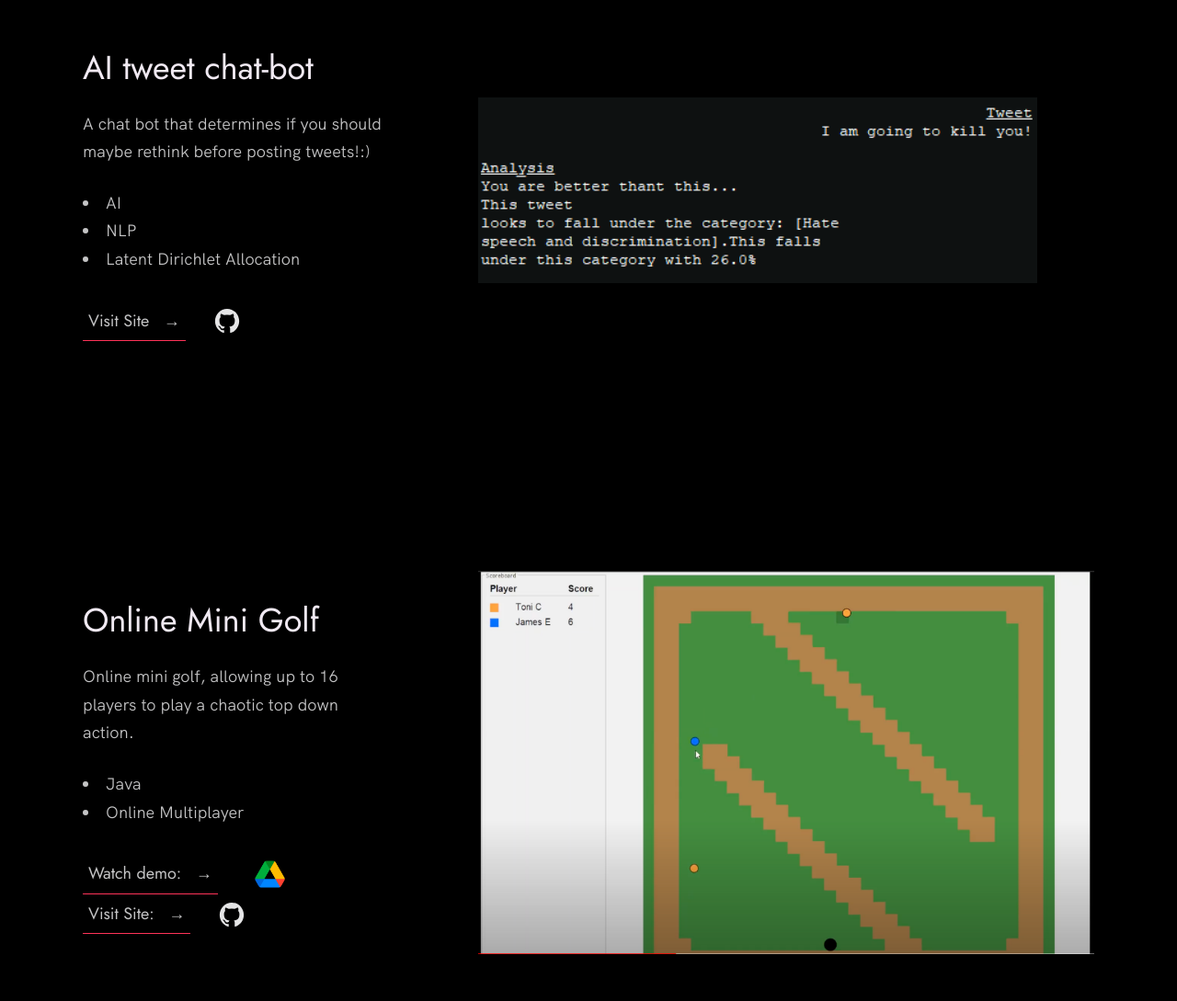
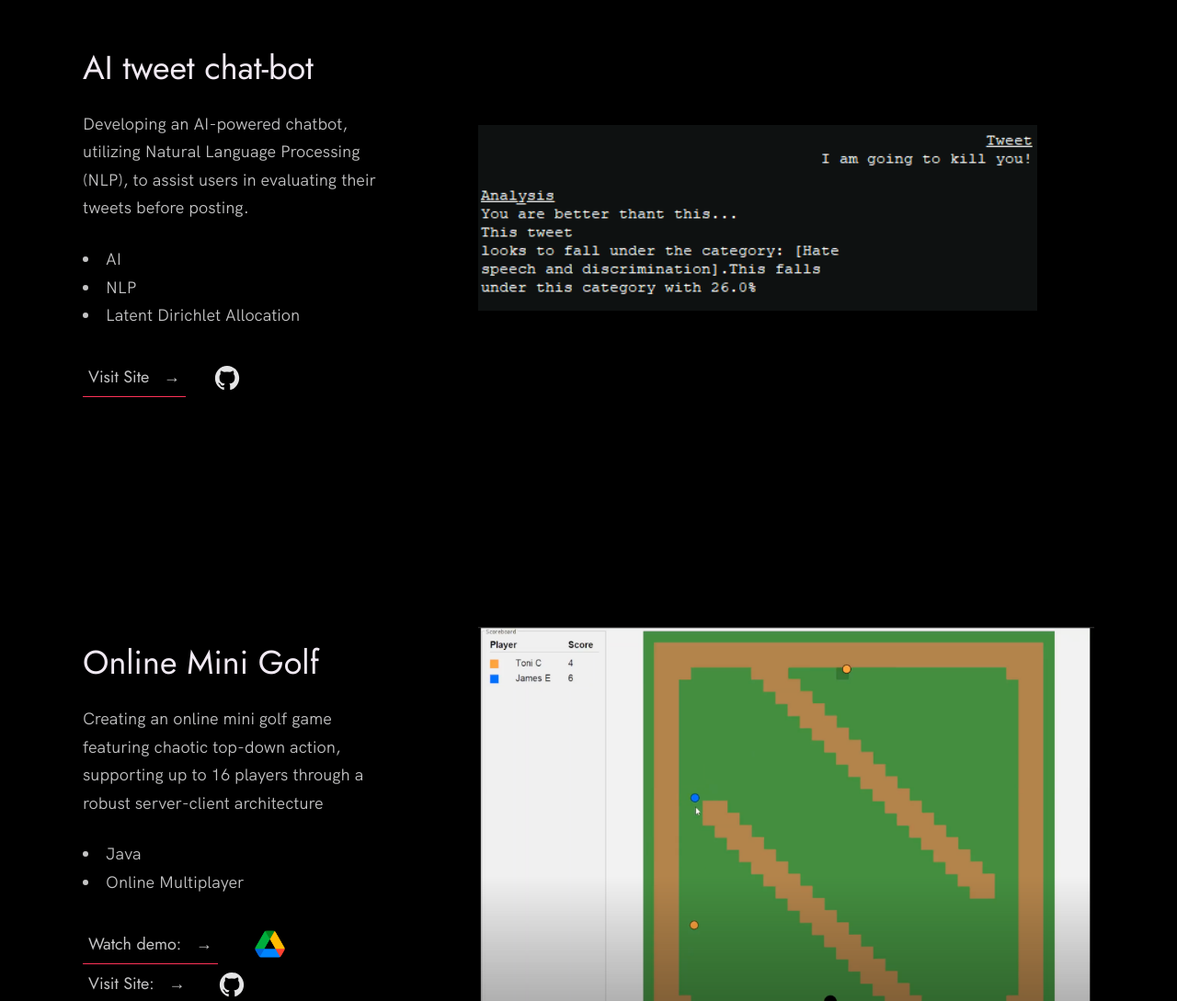
Before and after one commit to trymkyvaag/Portfolio_Kyvaag, a plain HTML site: page index.html in a window 1280 px wide. Shown: the part 1900-2989 px from the top of the page at 92% size. Drawn offline with Linux system fonts and the light colour scheme.

Commit message:
good enough for now

```diff
--- a/index.html
+++ b/index.html
@@ -5,18 +5,12 @@
     <meta charset="UTF-8" />
     <meta name="viewport" content="width=device-width, initial-scale=1.0" />
     <link rel="shortcut icon" type="image/png" href="./images/favicon.png" />
-
-    <!-- Put your site title here -->
     <title>
         Trym Kyvåg | Portfolio
     </title>
 
     <meta name="description" content="Add small description of yourslef.">
-    22 year old Norwegian with a double bachelor in Mathematics and Computer Science
-    <!-- Add some coding keywords below, Ex: (React, CSS etc)
-    <br></br>
-    <meta name="keywords" content="Put your name, skills and some coding keywords" />
-    Python, Java, React, CSS, HTML, Jenkins, CircleCI, R, Js, Docker, Node.js-->
+    22 year old Norwegian with a double Bachelors in Mathematics and Computer Science
     <link rel="stylesheet" href="index.css" />
 </head>
 
@@ -39,10 +33,8 @@
         <div class="header__text-box row">
             <div class="header__text">
                 <h1 class="heading-primary">
-                    <!-- Replace the following name with your name -->
                     <span>Trym Kyvåg</span>
                 </h1>
-                <!-- Put a small paragraph about yourself -->
                 <p>Here are some of my favorite and most memorable projects!</p>
                 <a href="#contact" class="btn btn--pink">Get in touch</a>
             </div>
@@ -65,7 +57,8 @@
                         <div class="work__text">
                             <h3>Merrimack College Capstone Project</h3>
                             <p>
-                                Creating a database and website for handling all the art owned by Merimack College.
+                                Developing a comprehensive database and website to manage Merimack College's art
+                                collection.
                             </p>
                             <ul class="work__list">
                                 <li>HTML</li>
@@ -111,7 +104,8 @@
                         <div class="work__text">
                             <h3>AI tweet chat-bot</h3>
                             <p>
-                                A chat bot that determines if you should maybe rethink before posting tweets!:)
+                                Developing an AI-powered chatbot, utilizing Natural Language Processing (NLP), to assist
+                                users in evaluating their tweets before posting.
                             </p>
                             <ul class="work__list">
                                 <li>AI</li>
@@ -140,7 +134,8 @@
                         <div class="work__text">
                             <h3>Online Mini Golf</h3>
                             <p>
-                                Online mini golf, allowing up to 16 players to play a chaotic top down action.
+                                Creating an online mini golf game featuring chaotic top-down action, supporting up to 16
+                                players through a robust server-client architecture
                             </p>
                             <ul class="work__list">
                                 <li>Java</li>
@@ -177,14 +172,11 @@
         </section>
 
 
-        <!-- ***** About ***** -->
-
         <section class="about" id="about">
             <div class="row">
                 <h2>About Me</h2>
                 <div class="about__content">
                     <div class="about__text">
-                        <!-- Replace the below paragraph with info about yourself -->
                         <p>
 
                             As a dedicated double major in Computer Science and Mathematics, my passion for learning and
@@ -197,7 +189,6 @@
                     </div>
 
                     <div class="about__photo-container">
-                        <!-- Add a nice photo of yourself -->
                         <img class="about__photo" src="images/internship_photo.png" alt="" />
                     </div>
                 </div>
@@ -213,7 +204,6 @@
             <div class="contact__info">
                 <p>
                     Do you have any questions regarding the projects or anything else about me? Feel free to reach out!
-                    <!-- Replace the email with yours -->
                     <br>
                     <a href="mailto:kyvaagt@merrimack.edu" class="btn">kyvaagt@merrimack.edu</a>
             </div>
@@ -224,7 +214,6 @@
 
     <footer role="contentinfo" class="footer">
         <div class="row">
-            <!-- Update the links to point to your accounts -->
             <ul class="footer__social-links">
                 <li class="footer__social-link-item">
                     <a href="https://github.com/trymkyvaag/" title="Link to Github Profile">
@@ -239,8 +228,6 @@
                     </a>
                 </li>
             </ul>
-
-            <!-- If you give me some credit by keeping the below paragraph, will be huge for me 😊 Thanks. -->
             <p>
                 <br>
                 <br>
```
